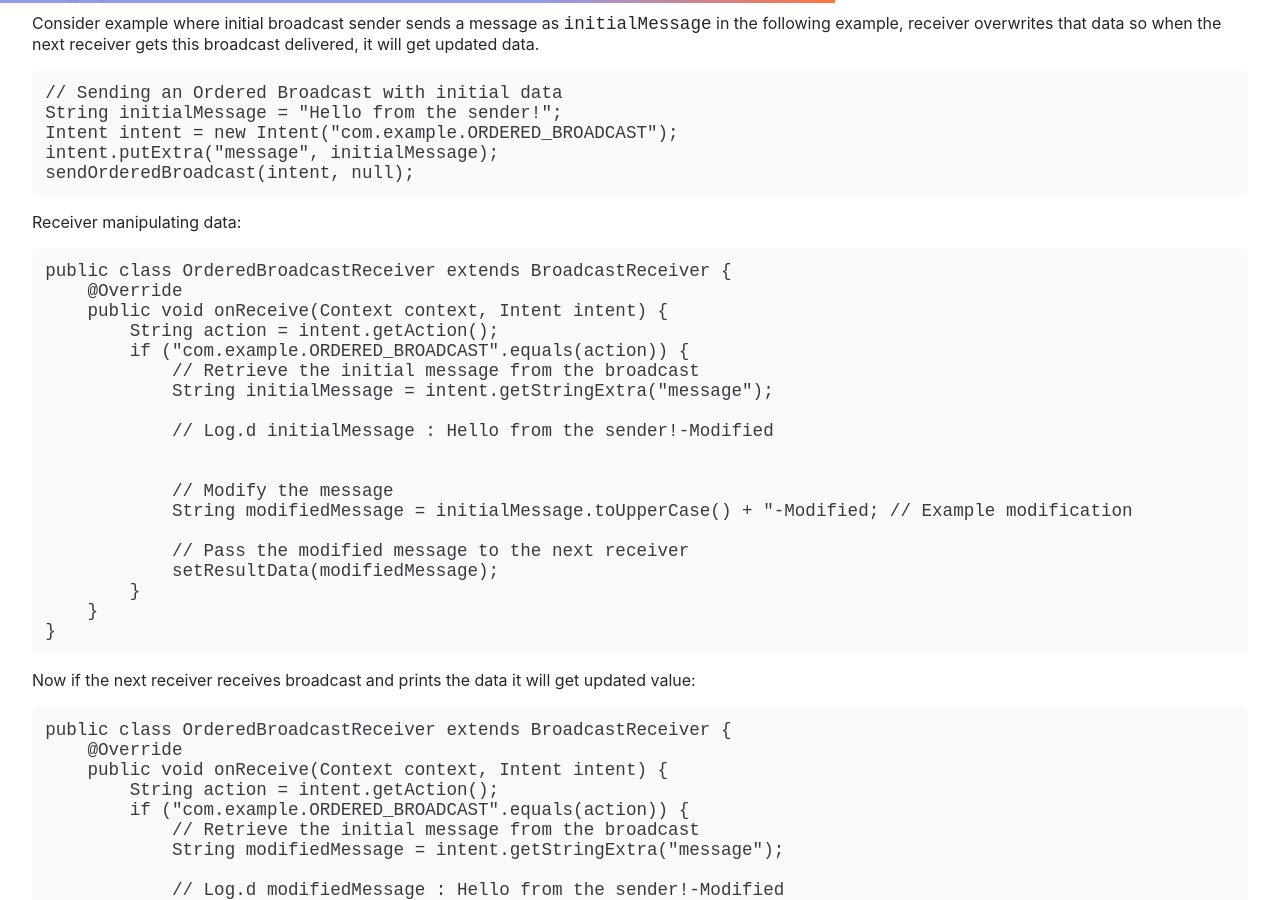
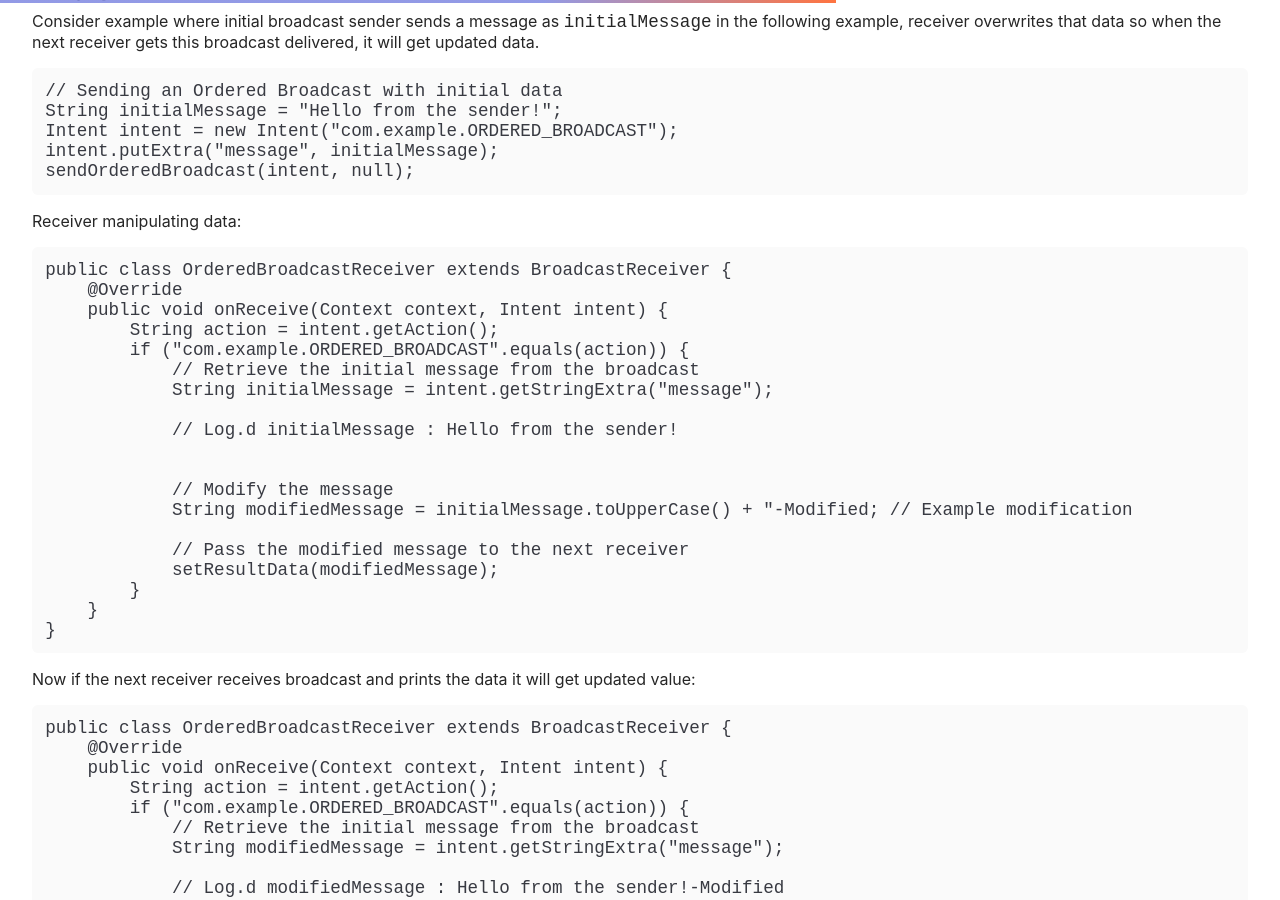
Before and after one commit to talhahasanzia/talhahasanzia.github.io, a Jekyll site: the page posts/ordered_broadcast/index.html, which Jekyll copies as it is, in a window 1280 px wide and 900 px high, scrolled down 1625 px. Built offline with Jekyll 4.4.1, drawn with Linux system fonts in a browser that asks for light colours.

```diff
--- a/posts/ordered_broadcast/index.html
+++ b/posts/ordered_broadcast/index.html
@@ -38,7 +38,7 @@
         &lt;action android:name="com.example.ORDERED_BROADCAST" /&gt;
     &lt;/intent-filter&gt;
 &lt;/receiver&gt;
-</code></pre><p><em>Modifying broadcast data</em></p><p>Consider example where initial broadcast sender sends a message as <code>initialMessage</code> in the following example, receiver overwrites that data so when the next receiver gets this broadcast delivered, it will get updated data.</p><pre><code>// Sending an Ordered Broadcast with initial data
+</code></pre><h4 id="modifying-broadcast-data">Modifying broadcast data</h4><p>Consider example where initial broadcast sender sends a message as <code>initialMessage</code> in the following example, receiver overwrites that data so when the next receiver gets this broadcast delivered, it will get updated data.</p><pre><code>// Sending an Ordered Broadcast with initial data
 String initialMessage = "Hello from the sender!";
 Intent intent = new Intent("com.example.ORDERED_BROADCAST");
 intent.putExtra("message", initialMessage);
@@ -51,7 +51,7 @@ sendOrderedBroadcast(intent, null);
             // Retrieve the initial message from the broadcast
             String initialMessage = intent.getStringExtra("message");
 
-            // Log.d initialMessage : Hello from the sender!-Modified
+            // Log.d initialMessage : Hello from the sender!
 
 
             // Modify the message
```
Also changed, not shown: _src/_posts/_rendered/ordered_broadcast.md (+2 -2 lines), feed/rss.xml (+1 -1 lines).
